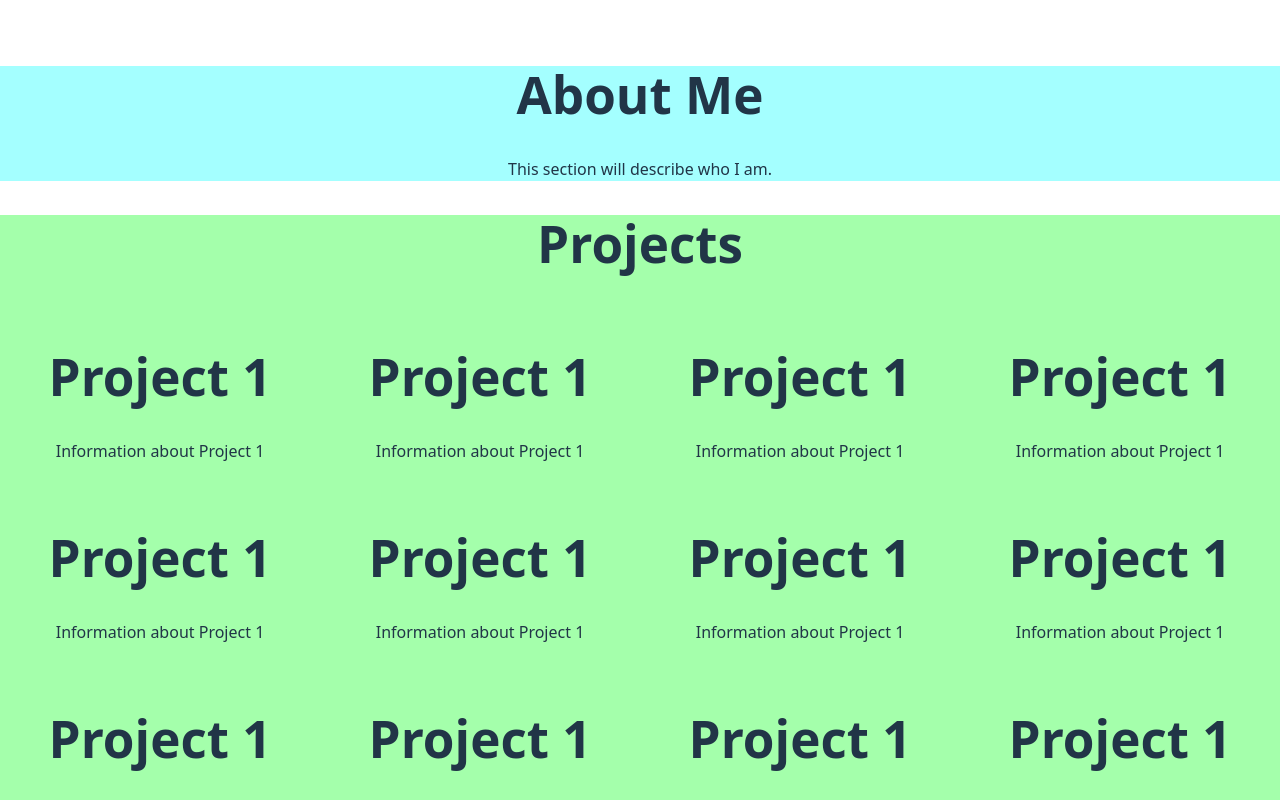
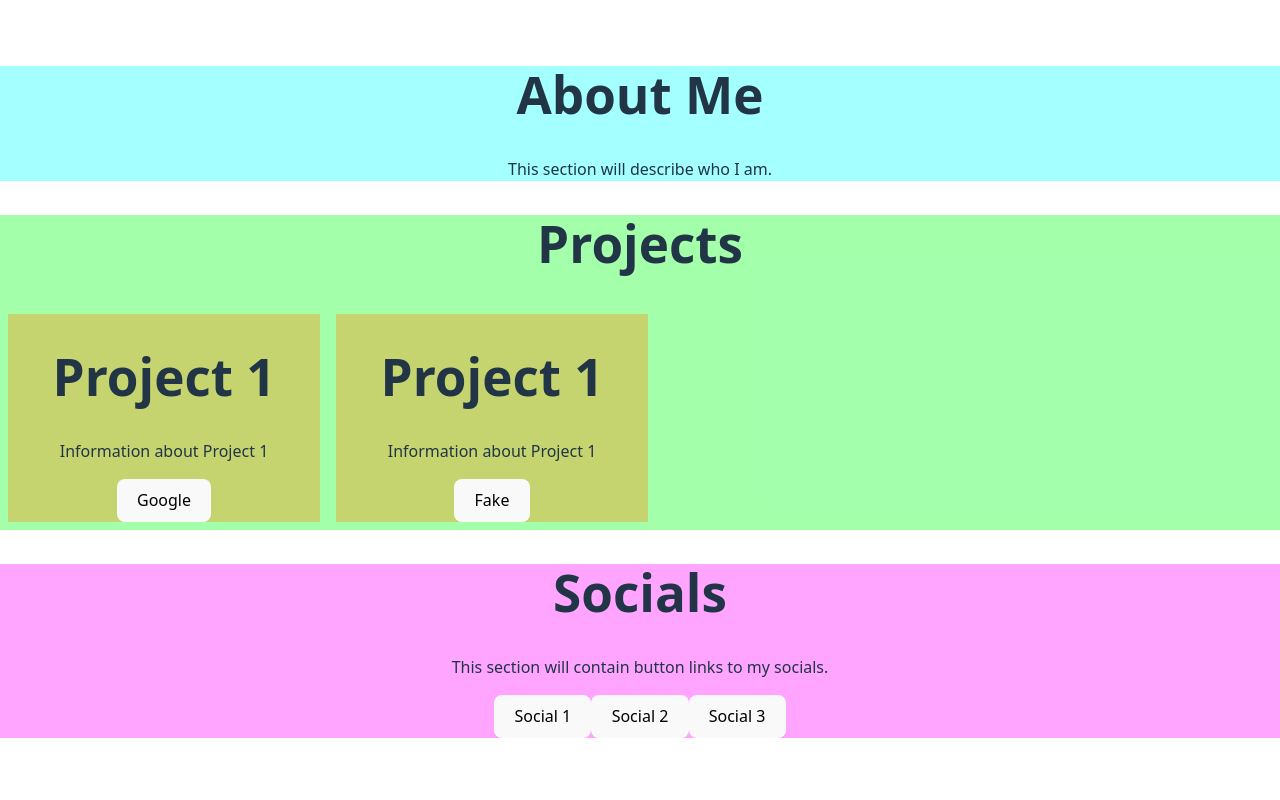
Before and after one commit to Ohwelleh/Project-Portfolio-Website, a React (Vite) app in the folder frontend/: page / in a window 1280 px wide. Shown: the top 800 px of the page. Built offline with nearby package versions, Linux system fonts and the light colour scheme.

Commit message:
Added a Social button component with basic linking to other sites.

```diff
--- a/frontend/src/components/Projects.tsx
+++ b/frontend/src/components/Projects.tsx
@@ -11,18 +11,11 @@ function Projects() {
     <div className="project-container">
       <h1>Projects</h1>
       <div className="projects">
-        <ProjectCard />
-        <ProjectCard />
-        <ProjectCard />
-        <ProjectCard />
-        <ProjectCard />
-        <ProjectCard />
-        <ProjectCard />
-        <ProjectCard />
-        <ProjectCard />
-        <ProjectCard />
-        <ProjectCard />
-        <ProjectCard />
+        <ProjectCard
+          testSocial="Google"
+          testLink="https://www.google.com/webhp?hl=en&sa=X&ved=0ahUKEwjxh7Hq0sSNAxVoFzQIHdsSINQQPAgI"
+        />
+        <ProjectCard testSocial="Fake" testLink="" />
       </div>
     </div>
   );
--- a/frontend/src/css/ProjectCard.css
+++ b/frontend/src/css/ProjectCard.css
@@ -1,3 +1,4 @@
 .project-card{
     background-color: hsla(32, 100%, 50%, 0.356);
+    max-width: 40rem;
 }
--- a/frontend/src/css/Projects.css
+++ b/frontend/src/css/Projects.css
@@ -5,8 +5,8 @@
 
 .projects{
     display: grid;
-    grid-template-columns: repeat(auto-fit, minmax(300px, 1fr));
+    grid-template-columns: repeat(auto-fit, minmax(300px, 0.25fr));
     gap: 1rem;
     padding: 0.5rem;
-    box-sizing: border-box;
+
 }
--- a/frontend/src/helper-components/ProjectCard.tsx
+++ b/frontend/src/helper-components/ProjectCard.tsx
@@ -1,9 +1,24 @@
-function ProjectCard() {
+// Custom Components
+import SocialButton from "./SocialButton";
+
+// Styling
+import "../css/ProjectCard.css";
+
+function ProjectCard({
+  testSocial,
+  testLink,
+}: {
+  testSocial: string;
+  testLink: string;
+}) {
   return (
     <div className="project-card">
       <h1>Project 1</h1>
-      <div>
+      <div className="project-card-info">
         <p>Information about Project 1</p>
+      </div>
+      <div className="project-card-btn-container">
+        <SocialButton social={testSocial} socialLink={testLink} />
       </div>
     </div>
   );
--- /dev/null
+++ b/frontend/src/helper-components/SocialButton.tsx
@@ -0,0 +1,20 @@
+function SocialButton({
+  social,
+  socialLink,
+}: {
+  social: string;
+  socialLink: string;
+}) {
+  function handleOnClick(link: string) {
+    if (link === "") {
+      alert("Error: No link available.");
+    } else {
+      const newWindow = window.open(link, "_blank", "noopener, noreferrer");
+      if (newWindow) newWindow.opener = null;
+    }
+  }
+
+  return <button onClick={() => handleOnClick(socialLink)}>{social}</button>;
+}
+
+export default SocialButton;
```
